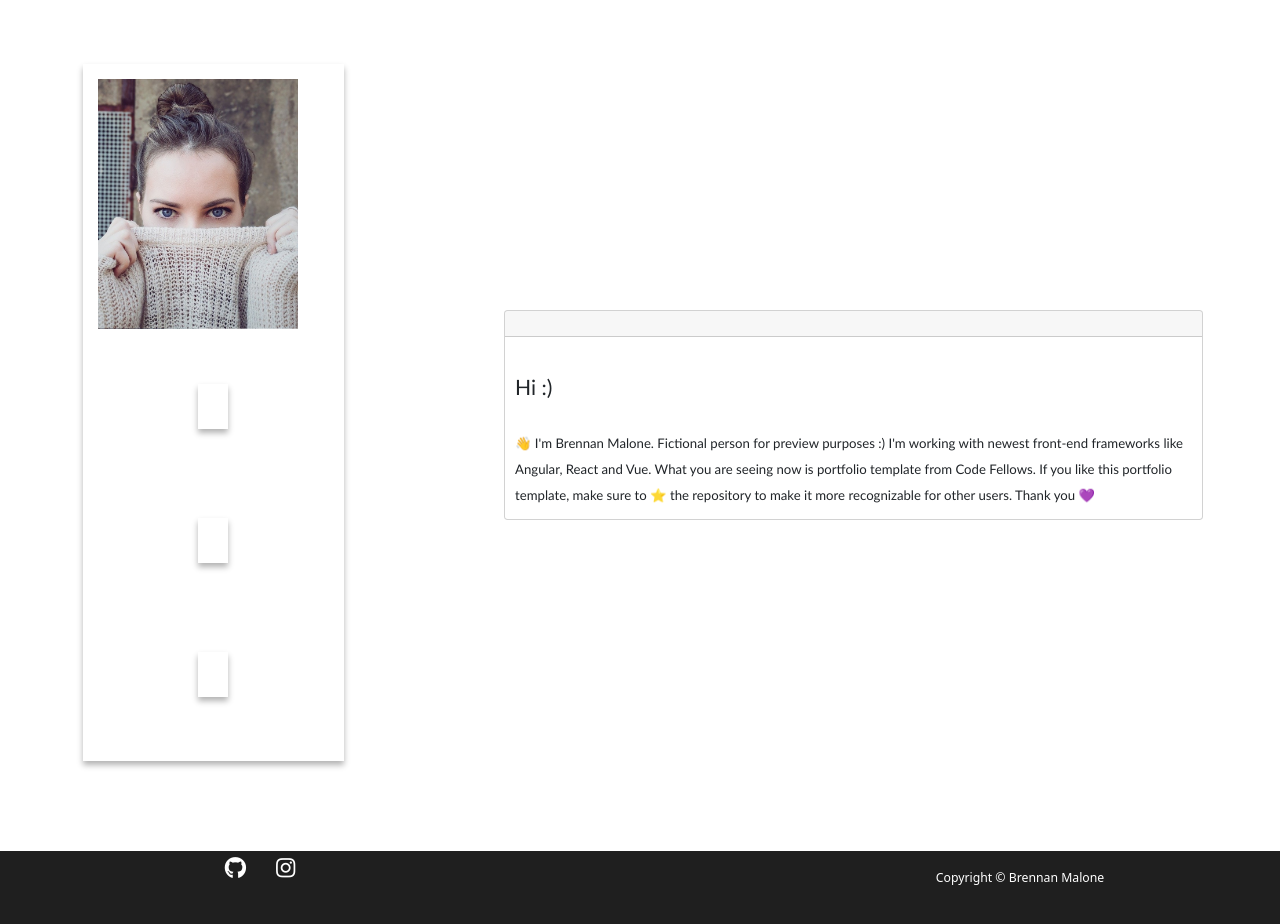
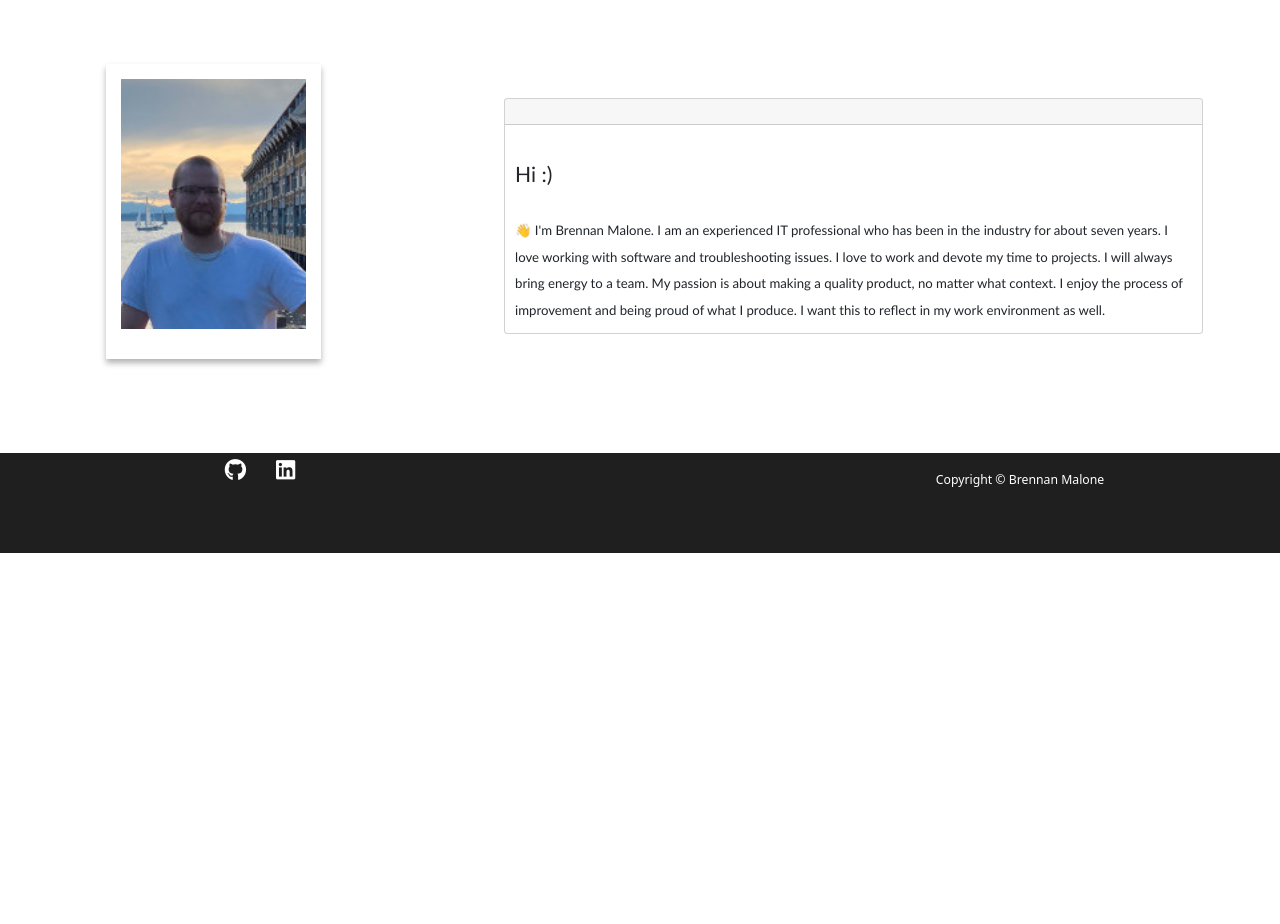
Before and after one commit to brennan-malone/portfolio, a React (Create React App) app: page /about in a window 1280 px wide. Shown: the part 784-1708 px from the top of the page. After the commit the page ends 1337 px from the top, so only its background shows below. Built offline with nearby package versions, Linux system fonts and the light colour scheme; some icons are missing.

Commit message:
completed step two requirements

```diff
--- a/public/portfolio_shared_data.json
+++ b/public/portfolio_shared_data.json
@@ -1,17 +1,17 @@
 {
     "basic_info": {
       "name": "Brennan Malone",
-      "titles": [ "Software Developer" ],
+      "titles": [ "Senior Infrastructure Engineer" ],
       "social": [
         {
           "name": "github",
-          "url": "https://github.com",
+          "url": "https://github.com/brennan-malone",
           "class": "fab fa-github"
         },
         {
-          "name": "instagram",
-          "url": "https://www.instagram.com",
-          "class": "fab fa-instagram"
+          "name": "linkedin",
+          "url": "https://www.linkedin.com/in/brennan-malone-11b1b1159/",
+          "class": "fab fa-linkedin"
         }
       ],
       "image": "myProfile.jpg"
--- a/public/res_primaryLanguage.json
+++ b/public/res_primaryLanguage.json
@@ -1,7 +1,7 @@
 {
     "basic_info": {
       "description_header": "Hi",
-      "description": "👋 I'm Brennan Malone. Fictional person for preview purposes :) I'm working with newest front-end frameworks like Angular, React and Vue. What you are seeing now is portfolio template from Code Fellows. If you like this portfolio template, make sure to ⭐ the repository to make it more recognizable for other users. Thank you 💜",
+      "description": "👋 I'm Brennan Malone. I am an experienced IT professional who has been in the industry for about seven years. I love working with software and troubleshooting issues. I love to work and devote my time to projects. I will always bring energy to a team. My passion is about making a quality product, no matter what context. I enjoy the process of improvement and being proud of what I produce. I want this to reflect in my work environment as well.",
       "section_name": {
         "about": "About me",
         "projects": "Projects",
--- a/src/components/About.js
+++ b/src/components/About.js
@@ -29,18 +29,6 @@ class About extends Component {
                     height="250px"
                     src={profilepic}
                     alt="Avatar placeholder"
-                  />
-                  <Icon
-                    icon={angularIcon}
-                    style={{ fontSize: "400%", margin: "9% 5% 0 5%" }}
-                  />
-                  <Icon
-                    icon={reactIcon}
-                    style={{ fontSize: "400%", margin: "9% 5% 0 5%" }}
-                  />
-                  <Icon
-                    icon={vueIcon}
-                    style={{ fontSize: "400%", margin: "9% 5% 0 5%" }}
                   />
                 </span>
               </div>
--- a/src/components/Header.js
+++ b/src/components/Header.js
@@ -37,7 +37,7 @@ class Header extends Component {
 
     return (
       <header id="home" style={{ height: window.innerHeight - 100, display: 'block' }}>
-        <a href="https://github.com/codefellows/cra-template-react-portfolio" target="_blank" rel="noreferrer" className="github-corner" aria-label="View source on GitHub">
+        <a href="https://github.com/brennan-malone" target="_blank" rel="noreferrer" className="github-corner" aria-label="View profile on GitHub">
           <svg width="90" height="90" viewBox="0 0 250 250" style={{ fill: '#151513', color: '#fff', position: 'absolute', top: 0, border: 0, left: 0, transform: 'scale(-1, 1)', zIndex: 9999 }} aria-hidden="true">
             <path d="M0,0 L115,115 L130,115 L142,142 L250,250 L250,0 Z"></path>
             <path d="M128.3,109.0 C113.8,99.7 119.0,89.6 119.0,89.6 C122.0,82.7 120.5,78.6 120.5,78.6 C119.2,72.0 123.4,76.3 123.4,76.3 C127.3,80.9 125.5,87.3 125.5,87.3 C122.9,97.6 130.6,101.9 134.4,103.2" fill="currentColor" style={{ transformOrigin: '130px 106px' }} className="octo-arm"></path>
```
Also changed, not shown: public/images/myProfile.jpg.
